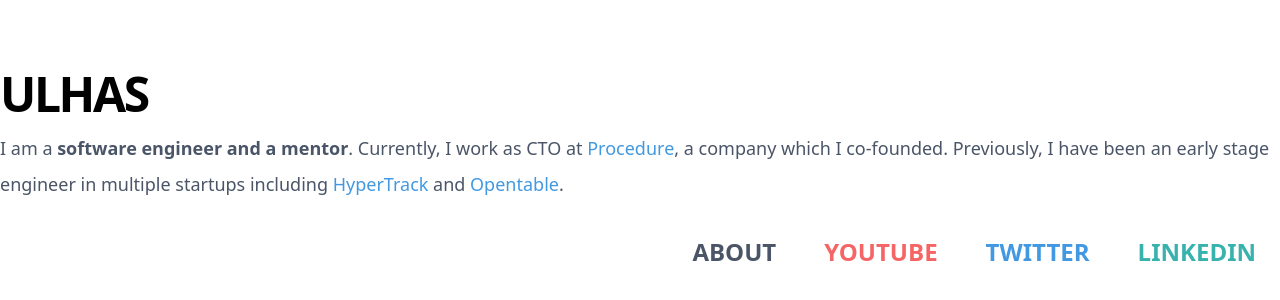
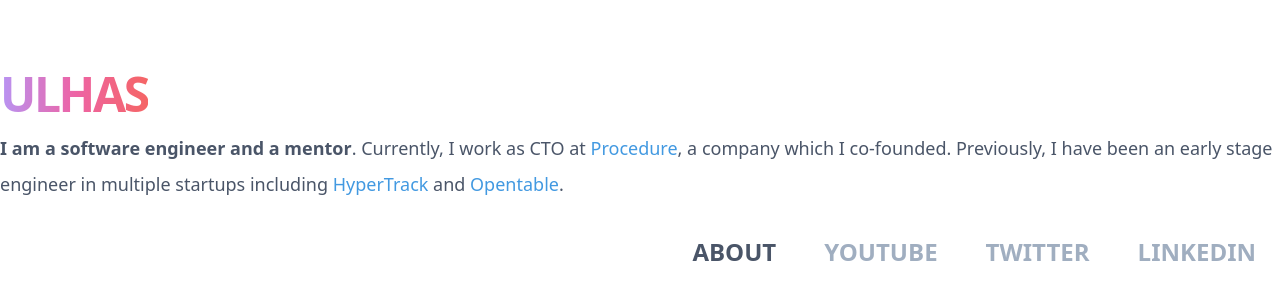
Before and after one commit to ulhas/website, a Gatsby site: page / in a window 1280 px wide. Shown: the part 220-520 px from the top of the page. Built offline with nearby package versions, Linux system fonts and the light colour scheme; Gatsby itself is replaced by a stand-in of ours.

Commit message:
Changes links default color

```diff
--- a/src/components/hero-text.tsx
+++ b/src/components/hero-text.tsx
@@ -5,9 +5,11 @@ import {IntrinsicProps} from '../shared/classes'
 const HeroText = ({className}: IntrinsicProps) => (
   <div className={className}>
     <h1 className="text-5xl font-extrabold tracking-tighter">
-      ULHAS
+      <span className="bg-clip-text text-transparent bg-gradient-to-r from-purple-400 via-pink-500 to-red-500">
+        ULHAS
+      </span>
     </h1>
-    <p className="text-gray-700 text-lg font-light leading-loose">I am a <strong className="font-extrabold">software engineer and a mentor</strong>. Currently, I work as CTO at
+    <p className="text-gray-700 text-lg font-light leading-loose"><strong className="font-extrabold">I am a software engineer and a mentor</strong>. Currently, I work as CTO at
       <a href="https://procedure.tech" className="text-blue-500 hover:text-blue-700"> Procedure</a>, a company which I co-founded.
       Previously, I have been an early stage engineer in multiple startups including
       <a href="https://www.hypertrack.com" className="text-blue-500 hover:text-blue-700"> HyperTrack </a>
--- a/src/components/links.tsx
+++ b/src/components/links.tsx
@@ -6,16 +6,16 @@ import {IntrinsicProps} from '../shared/classes'
 
 const Links = ({className}: IntrinsicProps) => (
   <ul className={`${className} text-2xl font-extrabold`}>
-    <li className="lg:inline px-6 text-gray-700 hover:text-gray-900">
+    <li className="lg:inline lg:px-6 text-gray-700 hover:text-gray-900">
       <Link to="/about">ABOUT</Link>
     </li>
-    <li className="lg:inline px-6 text-red-500 hover:text-red-800">
+    <li className="lg:inline lg:px-6 text-gray-500 hover:text-red-800">
       <a href="https://bit.ly/rbrdk">YOUTUBE</a>
     </li>
-    <li className="lg:inline px-6 text-blue-500 hover:text-blue-800">
+    <li className="lg:inline lg:px-6 text-gray-500 hover:text-blue-800">
       <a href="https://twitter.com/ulhas_sm">TWITTER</a>
     </li>
-    <li className="lg:inline px-6 text-teal-500 hover:text-teal-800">
+    <li className="lg:inline lg:px-6 text-gray-500 hover:text-teal-800">
       <a href="https://linkedin.com/in/ulhasm">LINKEDIN</a>
     </li>
   </ul>
```
